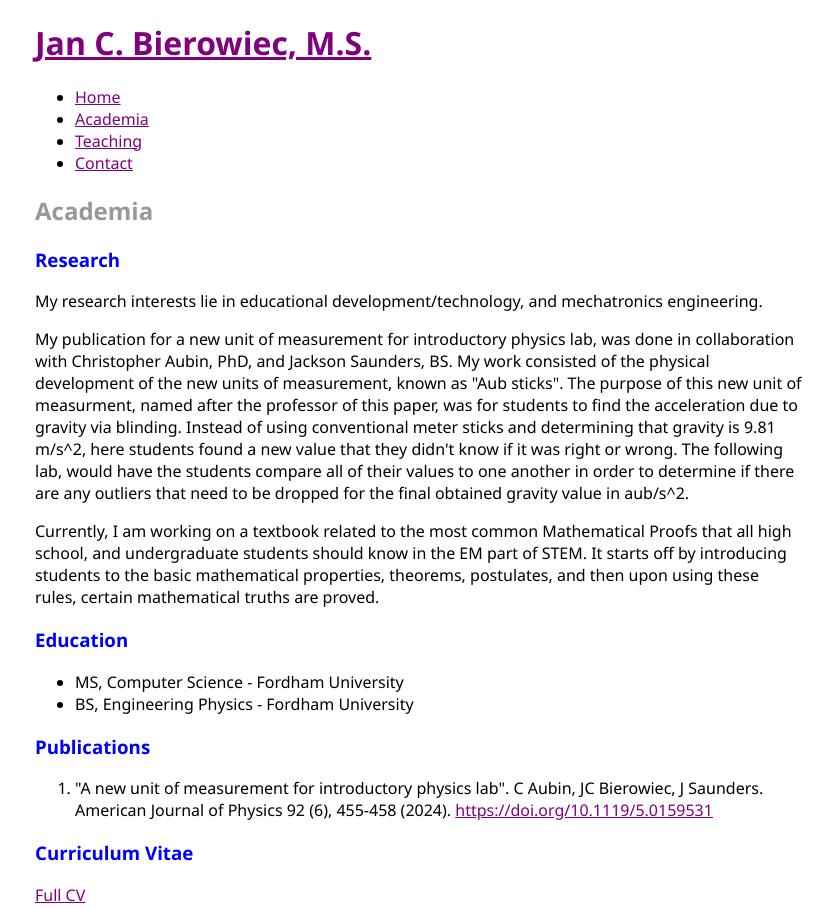
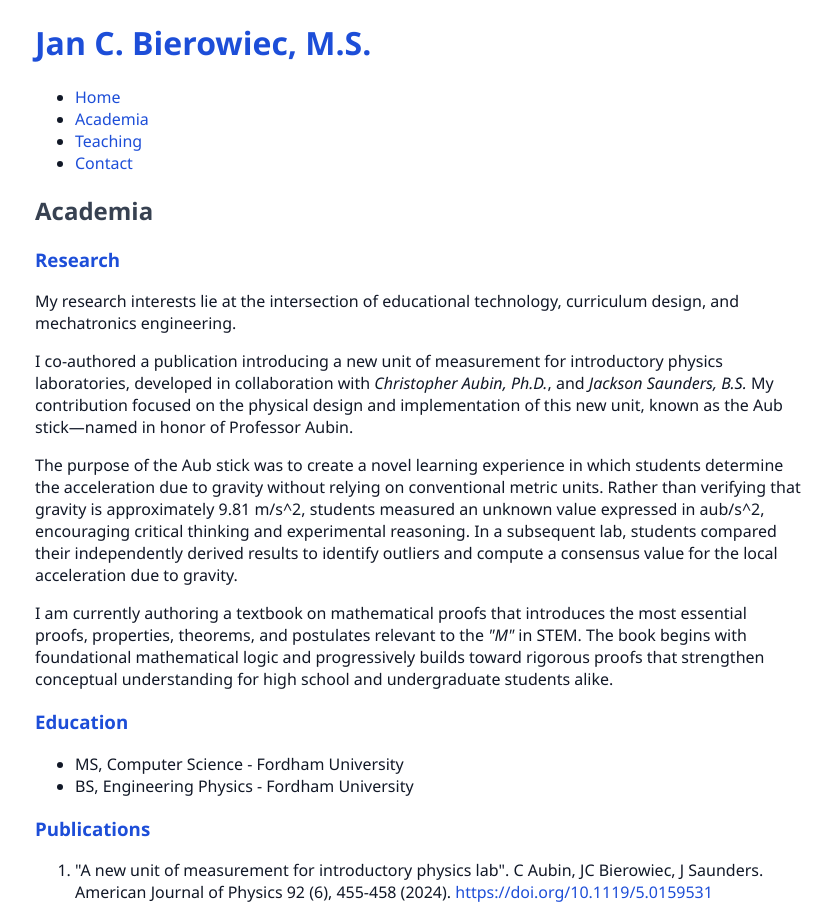
Before and after one commit to jbierowiec/jan_academia, a plain HTML site: page pages/academia.html in a window 1280 px wide. Shown: the top 909 px of the page, without its empty margins (221-1054 px from the left). Drawn offline with Linux system fonts and the light colour scheme.

Commit message:
jan acadamia CV, style, and content updates

```diff
--- a/pages/academia.html
+++ b/pages/academia.html
@@ -4,16 +4,16 @@
     <meta charset="UTF-8" />
     <meta name="viewport" content="width=device-width, initial-scale=1.0" />
     <title>Jan C. Bierowiec - Academia</title>
-    <link rel="stylesheet" href="/jan_academia/style.css" />
+    <link rel="stylesheet" href="/style.css" />
   </head>
   <body>
     <h1><a href="/index.html">Jan C. Bierowiec, M.S.</a></h1>
     <div>
       <ul>
-        <li><a href="/jan_academia/index.html">Home</a></li>
-        <li><a href="/jan_academia/pages/academia.html">Academia</a></li>
-        <li><a href="/jan_academia/pages/teaching.html">Teaching</a></li>
-        <li><a href="/jan_academia/pages/contact.html">Contact</a></li>
+        <li><a href="/index.html">Home</a></li>
+        <li><a href="/pages/academia.html">Academia</a></li>
+        <li><a href="/pages/teaching.html">Teaching</a></li>
+        <li><a href="/pages/contact.html">Contact</a></li>
       </ul>
     </div>
 
@@ -21,28 +21,32 @@
 
     <h3>Research</h3>
     <p>
-      My research interests lie in educational development/technology, and
-      mechatronics engineering.
+      My research interests lie at the intersection of educational technology,
+      curriculum design, and mechatronics engineering.
     </p>
     <p>
-      My publication for a new unit of measurement for introductory physics lab,
-      was done in collaboration with Christopher Aubin, PhD, and Jackson
-      Saunders, BS. My work consisted of the physical development of the new
-      units of measurement, known as "Aub sticks". The purpose of this new unit
-      of measurment, named after the professor of this paper, was for students
-      to find the acceleration due to gravity via blinding. Instead of using
-      conventional meter sticks and determining that gravity is 9.81 m/s^2, here
-      students found a new value that they didn't know if it was right or wrong.
-      The following lab, would have the students compare all of their values to
-      one another in order to determine if there are any outliers that need to
-      be dropped for the final obtained gravity value in aub/s^2.
+      I co-authored a publication introducing a new unit of measurement for
+      introductory physics laboratories, developed in collaboration with
+      <i>Christopher Aubin, Ph.D.</i>, and <i>Jackson Saunders, B.S.</i> My contribution
+      focused on the physical design and implementation of this new unit, known
+      as the Aub stick—named in honor of Professor Aubin.
     </p>
     <p>
-      Currently, I am working on a textbook related to the most common
-      Mathematical Proofs that all high school, and undergraduate students
-      should know in the EM part of STEM. It starts off by introducing students
-      to the basic mathematical properties, theorems, postulates, and then upon
-      using these rules, certain mathematical truths are proved.
+      The purpose of the Aub stick was to create a novel learning experience in
+      which students determine the acceleration due to gravity without relying
+      on conventional metric units. Rather than verifying that gravity is
+      approximately 9.81 m/s^2, students measured an unknown value expressed in
+      aub/s^2, encouraging critical thinking and experimental reasoning. In a
+      subsequent lab, students compared their independently derived results to
+      identify outliers and compute a consensus value for the local acceleration
+      due to gravity.
+    </p>
+    <p>
+      I am currently authoring a textbook on mathematical proofs that introduces
+      the most essential proofs, properties, theorems, and postulates relevant
+      to the <i>"M"</i> in STEM. The book begins with foundational mathematical logic
+      and progressively builds toward rigorous proofs that strengthen conceptual
+      understanding for high school and undergraduate students alike.
     </p>
 
     <h3>Education</h3>
@@ -68,6 +72,6 @@
     </div>
 
     <h3>Curriculum Vitae</h3>
-    <a href="#">Full CV</a>
+    <a href="/files/Curriculum_Vitae_Academia.pdf">Full CV</a>
   </body>
 </html>
--- a/style.css
+++ b/style.css
@@ -1,27 +1,24 @@
 body {
-  background-color: white;
-  color: black;
+  background-color: #ffffff;
+  color: #111827;
   margin-left: 20%;
   margin-right: 20%;
   font-family: "Segoe UI", Tahoma, Geneva, Verdana, sans-serif;
 }
 
 h2 {
-  color: rgb(152, 152, 152);
+  color: #374151;
 }
-
-h3 {
-  color: blue;
-}
-
+h3,
 h4 {
-  color: green;
+  color: #1d4ed8;
 }
 
 a {
-  color: purple;
+  color: #1d4ed8;
+  text-decoration: none;
 }
-
 a:hover {
-  color: grey;
+  color: #1e40af;
+  text-decoration: underline;
 }
```
Also changed, not shown: index.html (+10 -5 lines), pages/contact.html (+7 -15 lines), pages/teaching.html (+25 -45 lines), 2 other files.
